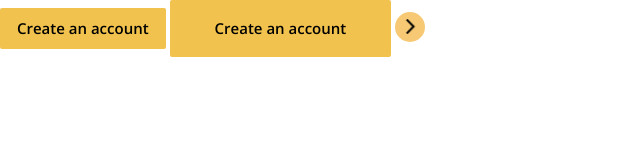
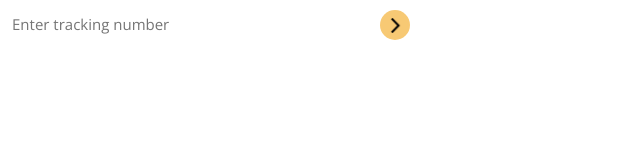
Before and after one commit to Faksfancy/fakshero, a plain HTML site: page fakshero/index.html in a window 1280 px wide. Shown: the whole page, without its empty margins (0-640 px from the left). Drawn offline with nearby package versions, Linux system fonts and the light colour scheme.

Commit message:
defining input-group.

```diff
--- a/fakshero/css/index.css
+++ b/fakshero/css/index.css
@@ -149,3 +149,29 @@ a {
     background-color: var(--color-accent);
     transition: 0.3s;
 }
+
+/* input */
+
+.input {
+    border: 0;
+    outline: 0;
+    width: 0;
+    flex-grow: 1;
+
+}
+.input-group {
+    padding: 1rem;
+    display: flex;
+    flex-direction: row;
+    border-radius: 0.5rem;
+}
+
+@media screen and (min-width: 768px) {
+    .input {
+        width: 18rem;
+    }
+    .input-group {
+        max-width: 40rem;
+    }
+
+}
--- a/fakshero/index.html
+++ b/fakshero/index.html
@@ -13,8 +13,9 @@
     <title>Document</title>
 </head>
 <body>
-    <button class="btn btn--small btn--secondary" type="submit">Create an account</button>
-    <button class="btn btn--large btn--secondary" type="submit">Create an account</button>
-    <button class="btn btn--circle"><img src="/fakshero/images/icon/angle-arrow-pointing-to-right.png" alt=""></button>
+    <div class="input-group">
+        <input class="input" type="text" name="" placeholder="Enter tracking number" id="">
+        <button class="btn btn--circle"><img src="/fakshero/images/icon/angle-arrow-pointing-to-right.png" alt=""></button>
+    </div>
 </body>
 </html>
```
Also changed, not shown: fakshero/component/input-group.html (added, +4 -0 lines).
